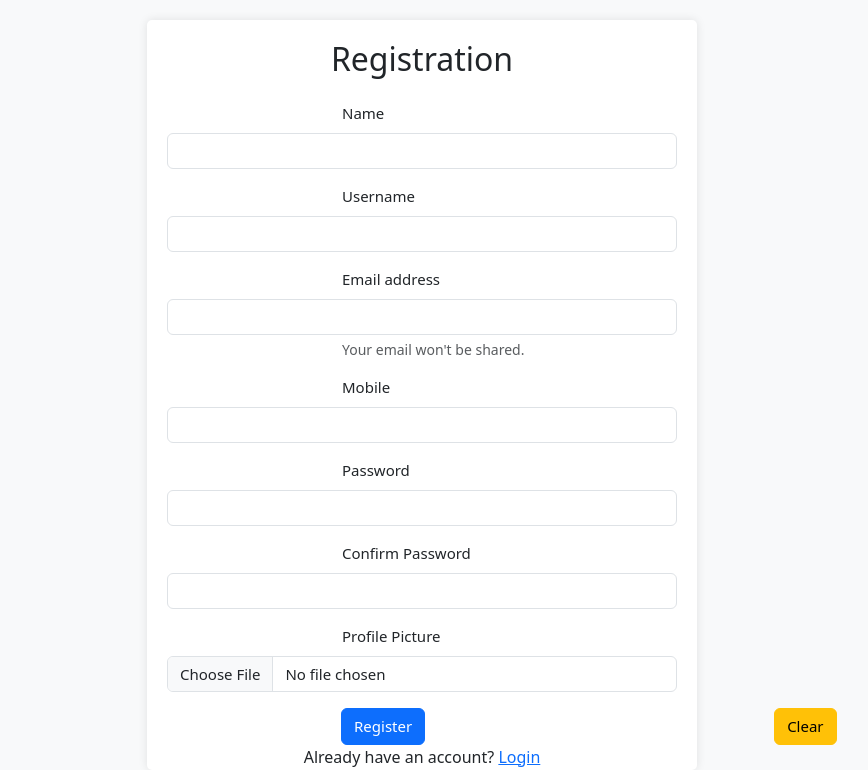
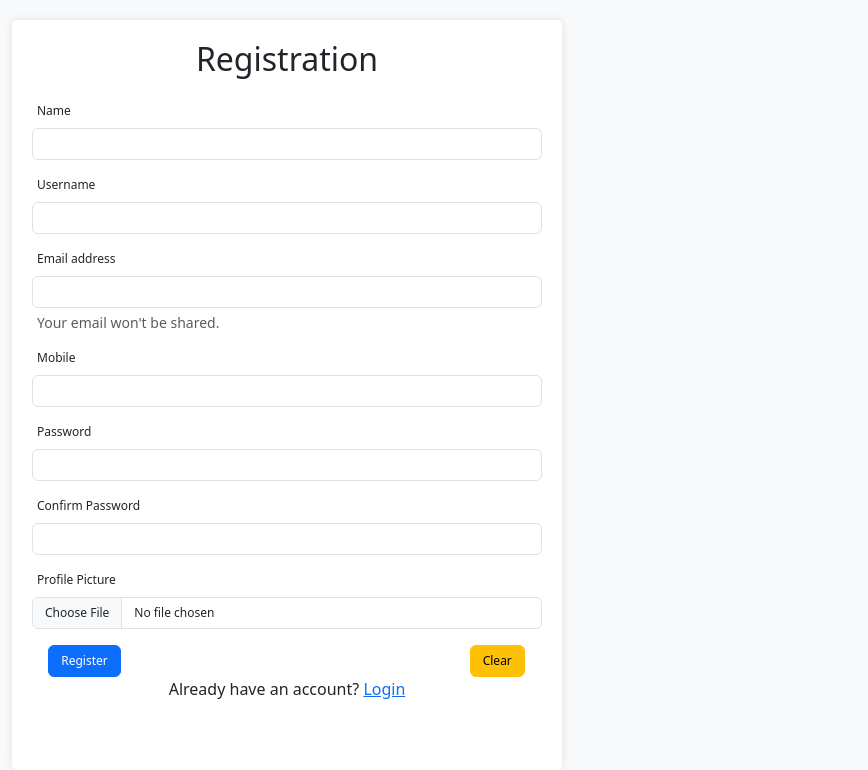
Before and after one commit to jabedhossainxyz/Ebook-Application-with-AI-integrated-using-PHP-and-MYSQL, a PHP site: page /auth/register.php in a window 1280 px wide. Shown: the part 56-826 px from the top of the page, without its empty margins (353-1221 px from the left). Run offline with PHP 8.4, Linux system fonts and the light colour scheme.

Commit message:
8sept 23

```diff
--- a/auth/register.php
+++ b/auth/register.php
@@ -5,7 +5,7 @@
         <meta charset="UTF-8">
         <meta name="viewport" content="width=device-width, initial-scale=1.0">
         <link rel="stylesheet" href="../style/style.css">
-        <link href="https://cdn.jsdelivr.net/npm/bootstrap@5.3.1/dist/css/bootstrap.min.css" rel="stylesheet" integrity="sha384-4bw+/aepP/YC94hEpVNVgiZdgIC5+VKNBQNGCHeKRQN+PtmoHDEXuppvnDJzQIu9" crossorigin="anonymous">
+        <link href="https://cdn.jsdelivr.net/npm/bootstrap@5.3.1/dist/css/bootstrap.min.css" rel="stylesheet" crossorigin="anonymous">
         <title>Registration Page</title>
 
         <style>
@@ -33,9 +33,6 @@
                         margin-left: 180px;
                         object-fit: cover;
                 }
-
-
-
         </style>
 
 </head>
@@ -153,8 +150,7 @@
                         }
                 }
         </script>
-        <script src="https://cdn.jsdelivr.net/npm/bootstrap@5.3.1/dist/js/bootstrap.bundle.min.js" integrity="sha384-HwwvtgBNo3bZJJLYd8oVXjrBZt8cqVSpeBNS5n7C8IVInixGAoxm" crossorigin="anonymous"></script>
-        <script src="https://cdn.jsdelivr.net/npm/bootstrap@5.3.1/dist/js/bootstrap.bundle.min.js" integrity="sha384-HwwvtgBNo3bZJJLYd8oVXjrBZt8cqVSpeBNS5n7C8IVInixGAoxmnlMuBnhbgrkm" crossorigin="anonymous"></script>
+        <script src="https://cdn.jsdelivr.net/npm/bootstrap@5.3.1/dist/js/bootstrap.bundle.min.js" crossorigin="anonymous"></script>
 </body>
 
 </html>
--- a/style/style.css
+++ b/style/style.css
@@ -6,6 +6,8 @@
 
 .login-container,
 .registration-container {
+        margin-left: auto;
+        margin-right: auto;
         max-width: 900px;
         background-color: white;
         padding: 20px;
@@ -46,7 +48,7 @@ form {
 }
 
 .form-text {
-        margin-left: 175px;
+        margin-left: 5px;
 }
 
 .registration-container label,
@@ -55,21 +57,21 @@ form {
 .login-container label,
 .login-container input,
 .login-container .btn {
-        font-size: 15px;
+        font-size: 12px;
+}
+
+.registration-container label,
+.registration-container small,
+.login-container small,
+.login-container label {
+        margin-left: 5px;
+        display: block;
 }
 
 .registration-container small,
 .login-container small {
         font-size: 10px;
         text-align: center;
-}
-
-.registration-container label,
-.registration-container small,
-.login-container small,
-.login-container label {
-        display: block;
-        margin-left: 175px;
 }
 
 .registration-container .btn,
@@ -80,7 +82,7 @@ form {
 
 .button-group {
         display: flex;
-        justify-content: space-between;
+        justify-content: center;
         margin-top: 10px;
 
 }
```
